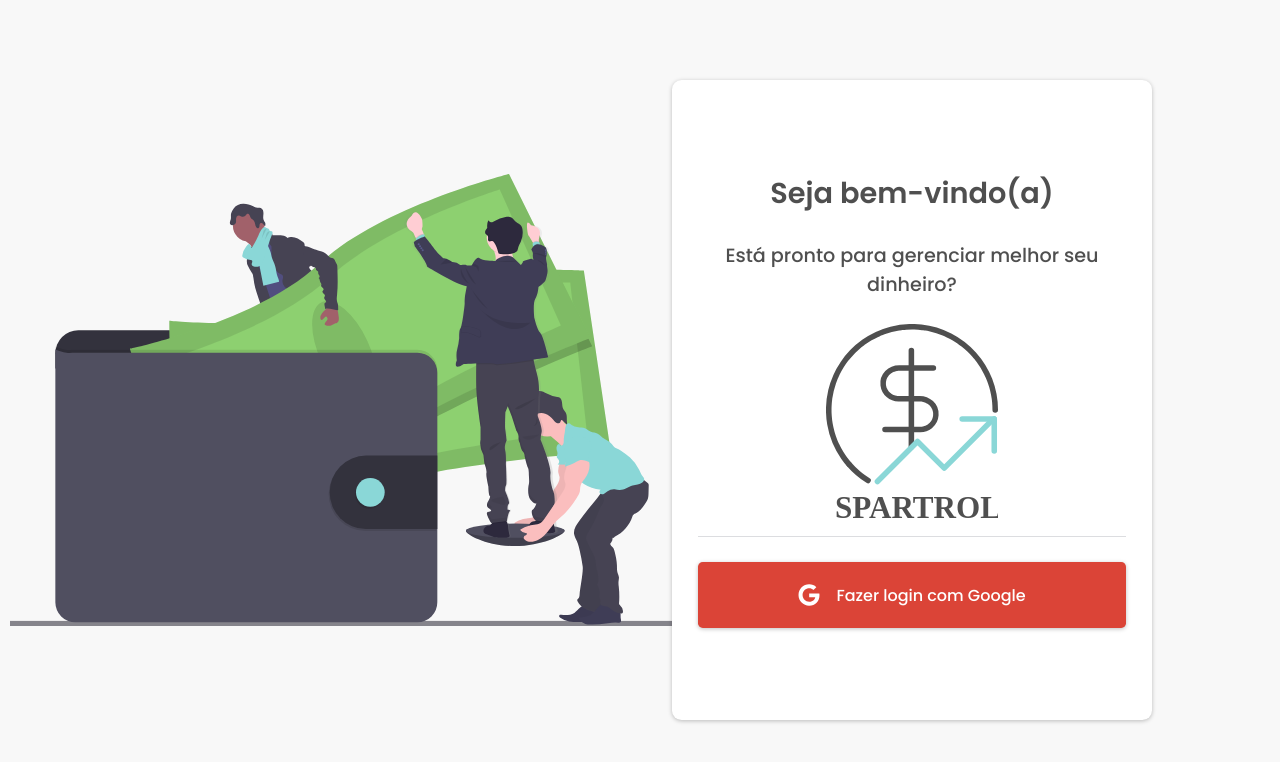
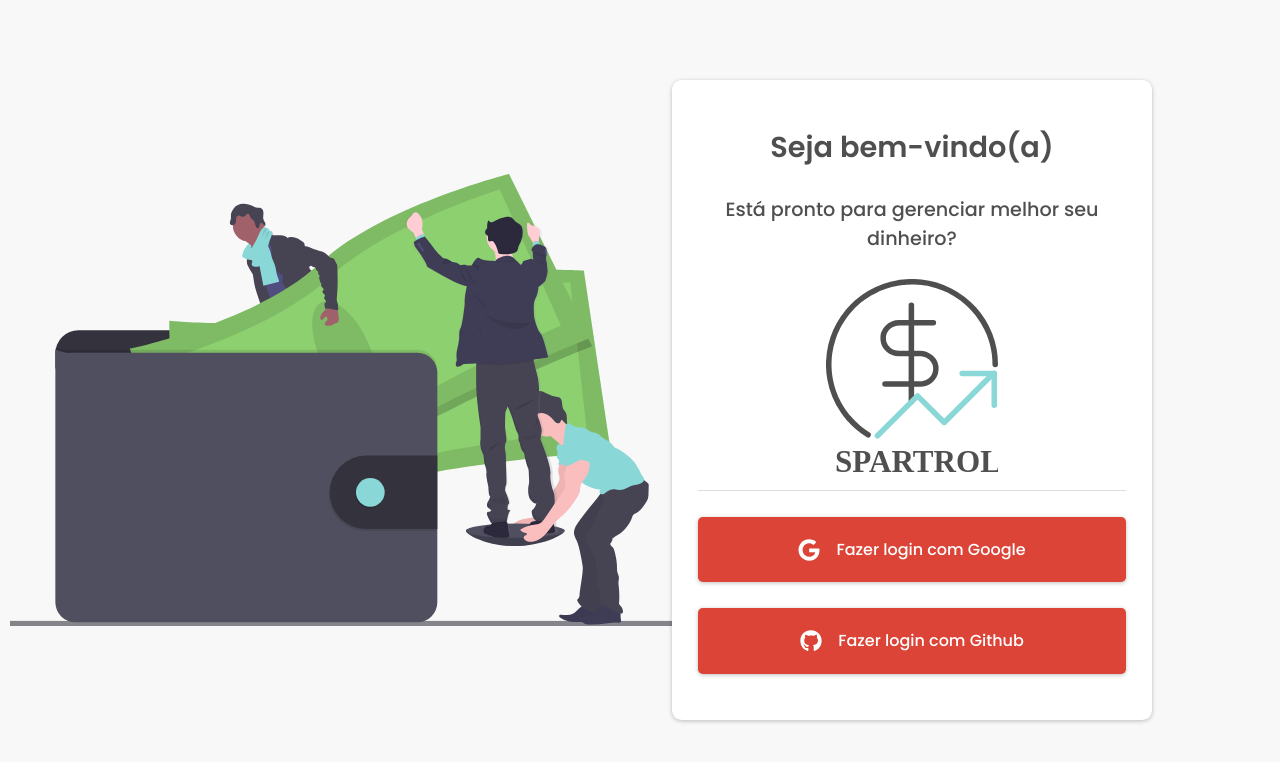
Before and after one commit to alan-dx/spartrol, a Next.js app: page / in a window 1280 px wide. Shown: the top 762 px of the page. Built offline with nearby package versions, Linux system fonts and the light colour scheme; no server answers.

Commit message:
testing github oauth

```diff
--- a/src/pages/api/auth/[...nextauth].ts
+++ b/src/pages/api/auth/[...nextauth].ts
@@ -7,6 +7,11 @@
     Providers.Google({
       clientId: process.env.GOOGLE_ID,
       clientSecret: process.env.GOOGLE_SECRET
+    }),
+    Providers.GitHub({
+      clientId: process.env.GITHUB_CLIENT_ID,
+      clientSecret: process.env.GITHUB_CLIENT_SECRET,
+      scope: 'read:user'
     })
   ],
   session: {
--- a/src/pages/index.tsx
+++ b/src/pages/index.tsx
@@ -1,6 +1,6 @@
 import styles from './sign_in.module.scss'
 import { LargeButton } from '../components/LargeButton'
-import { FaGoogle } from 'react-icons/fa'
+import { FaGoogle, FaGithub } from 'react-icons/fa'
 
 import { signIn } from 'next-auth/client'
 import { withSSRGuest } from '../utils/withSSRGuest'
@@ -23,6 +23,10 @@
             <FaGoogle size={22} color="#FFF" />
             Fazer login com Google
           </LargeButton>
+          <LargeButton onClick={() => signIn('github')} >
+            <FaGithub size={22} color="#FFF" />
+            Fazer login com Github
+          </LargeButton>
         </div>
       </div>
     </div>
```
